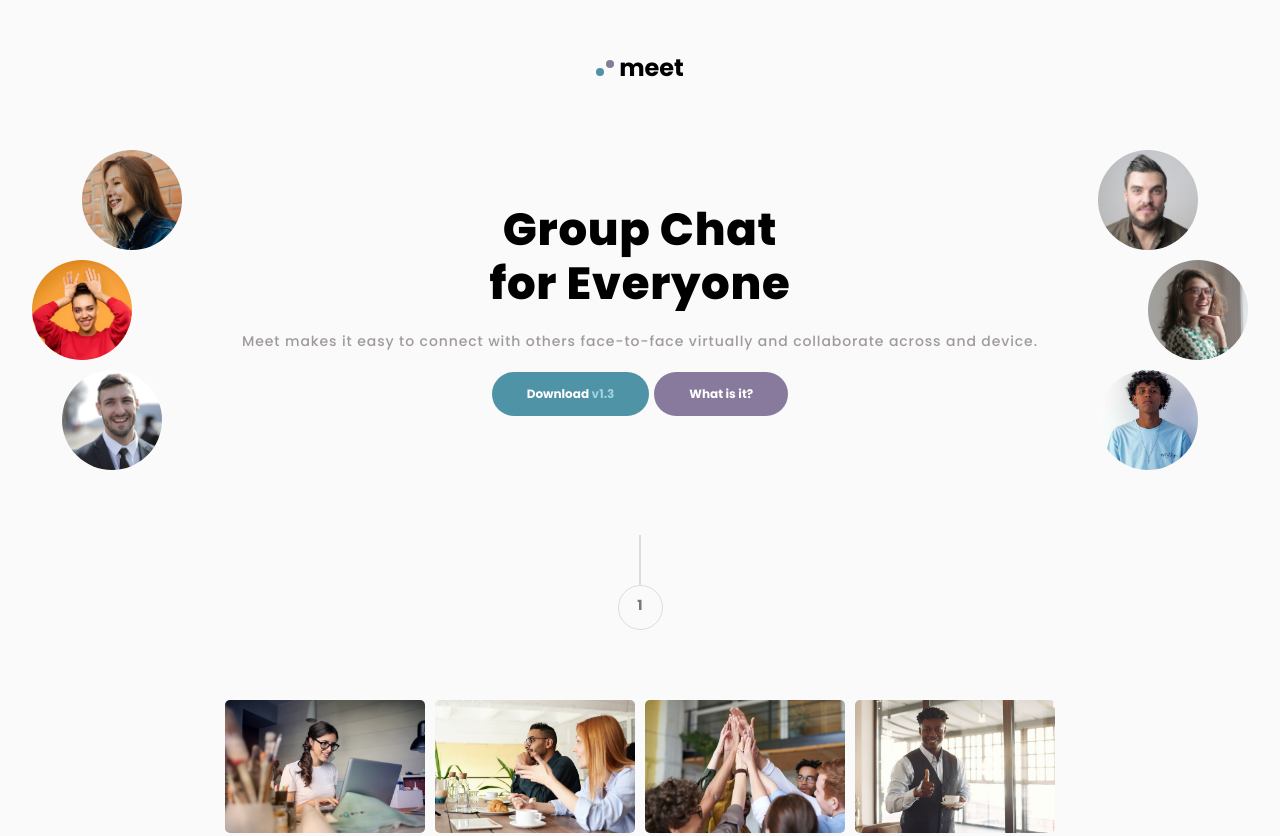
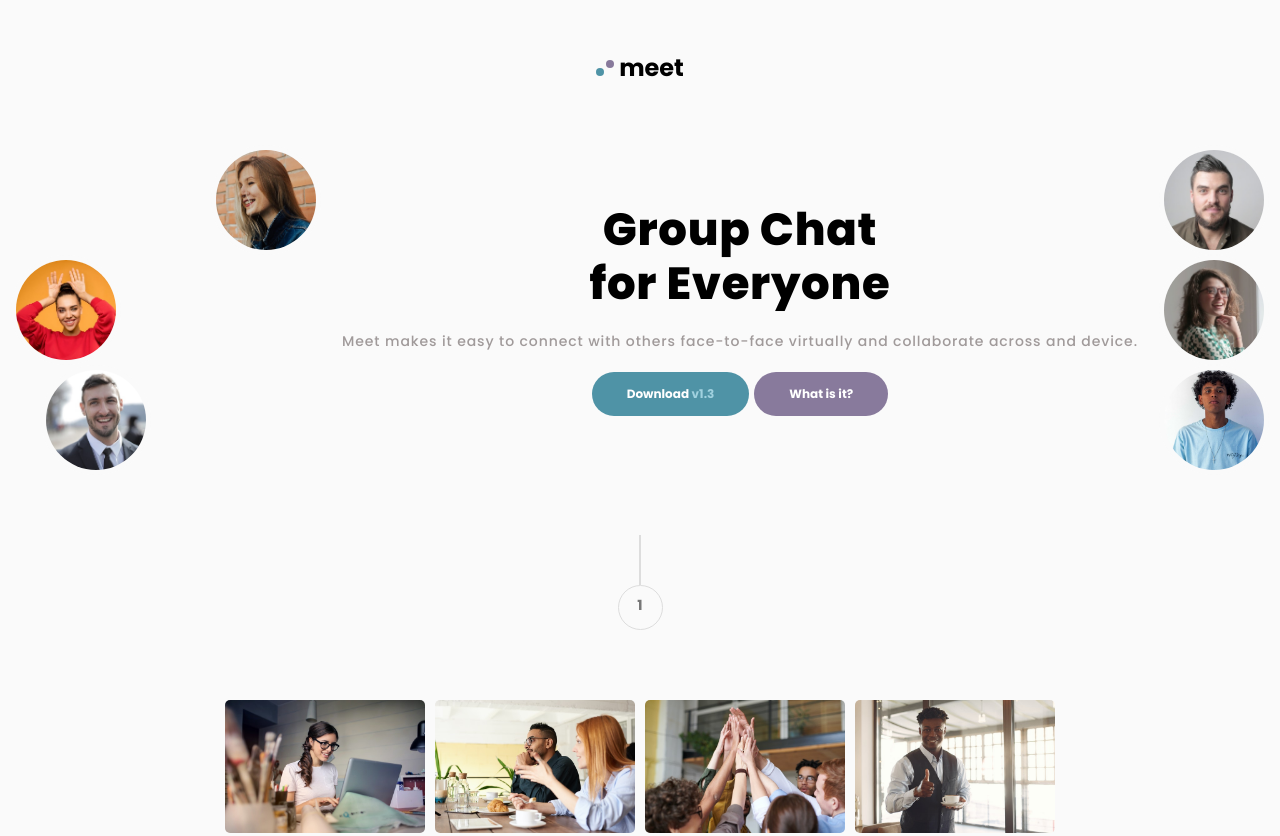
Before and after one commit to AhmetLoca/CSS-Responsive-Designs-Exercises, a plain HTML site: page index.html in a window 1280 px wide. Shown: the top 836 px of the page. Drawn offline with Linux system fonts and the light colour scheme.

Commit message:
responsive ayarlari yapildi

```diff
--- a/styles.css
+++ b/styles.css
@@ -72,16 +72,16 @@
 }
 
 .kare{
-    margin-left:50px;
+    margin-left:200px;
 }
 
 .kare2{
     margin-left:30px;
 }
 
-.kare4{
+/* .kare4{
     margin-left:50px;
-}
+} */
 
 
 .about .about-info h1,p {
@@ -324,10 +324,10 @@
         margin-left:200px;
         margin-bottom:10px;
     }
-    .kare4{
+    /* .kare4{
         margin-left:-20px;
         margin-bottom:10px;
-    }
+    } */
     .kare5{
         margin-left:150px;
         margin-bottom:10px;
```
